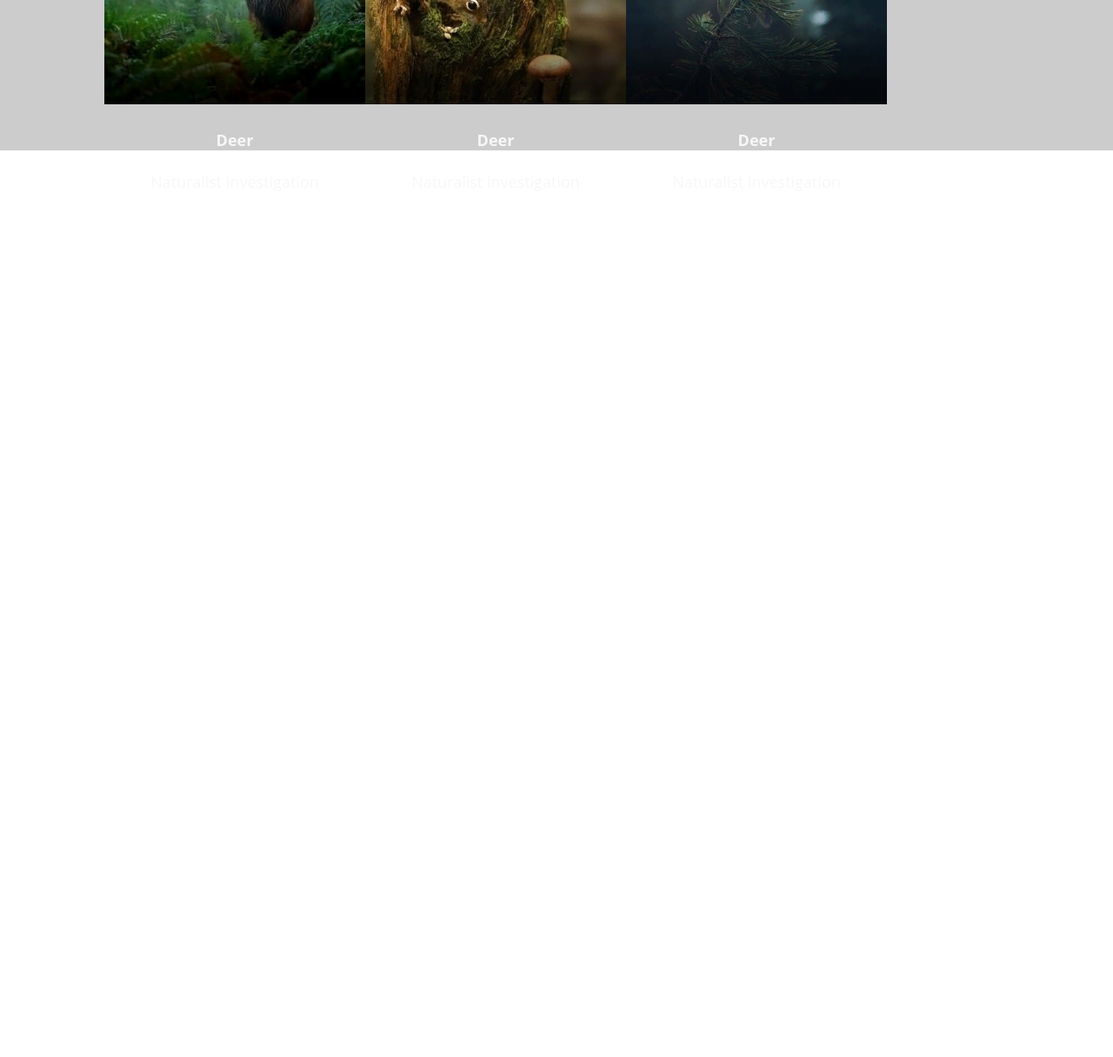
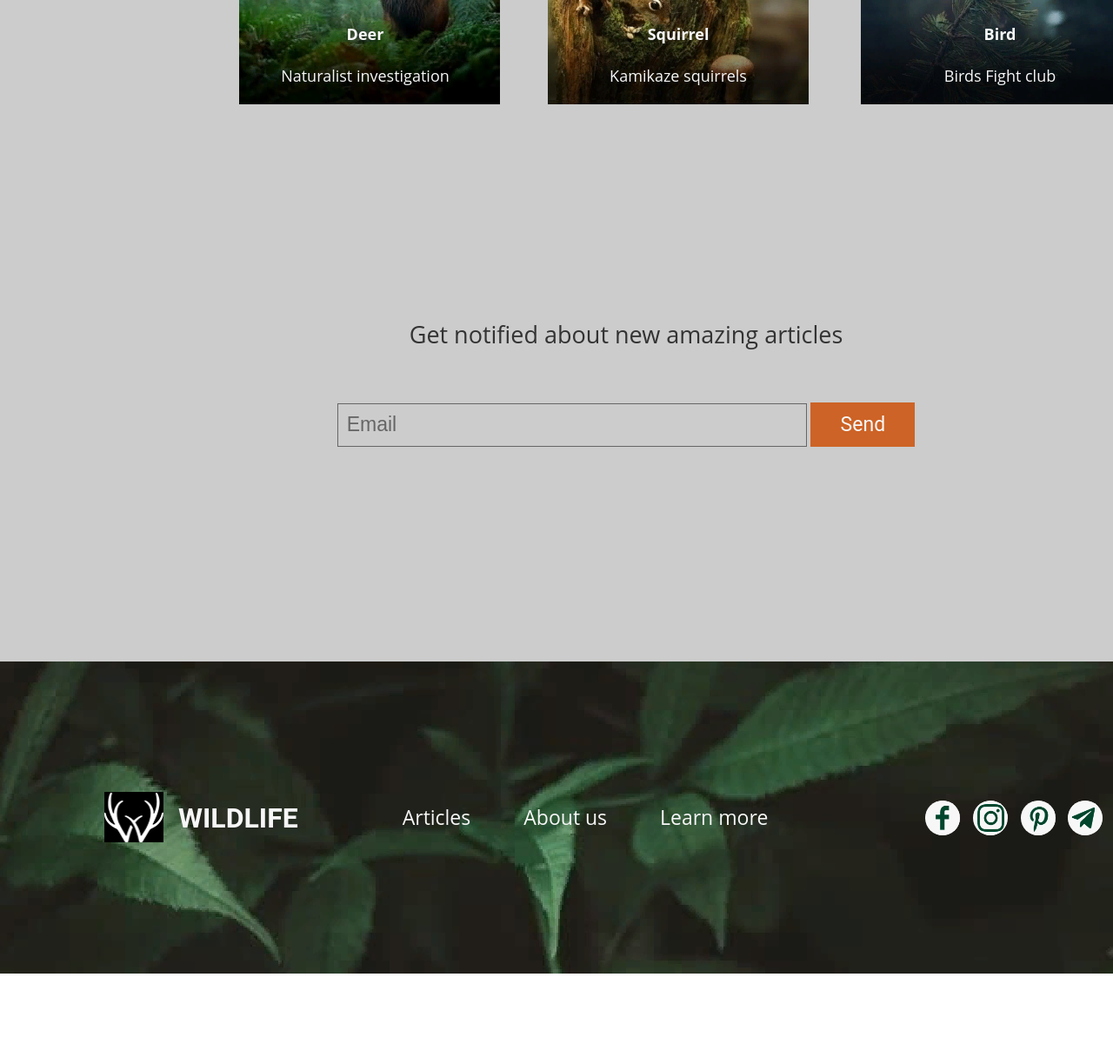
Before and after one commit to BorisVian1/rsschool-cv, a plain HTML site: page wildlife/index.html in a window 1280 px wide. Shown: the part 1387-2603 px from the top of the page at 87% size. After the commit the page ends 2507 px from the top, so only its background shows below. Drawn offline with Linux system fonts and the light colour scheme.

Commit message:
feat: add css file

```diff
--- a/wildlife/index.html
+++ b/wildlife/index.html
@@ -12,7 +12,7 @@
                 <div class="heading">
                     <img class="logo" src="./assets/img/icons-menu.png" alt="icon">
                     <h1>Wildlife</h1>
-                    <nav>
+                    <nav class="nav-1">
                         <ul class="menu">
                             <li><a href="#">Blog</a></li>
                             <li><a href="#">Contacts</a></li>
@@ -45,26 +45,58 @@
                 </div>
                 <div class="animal">
                     <div class="animal_items">
-                        <img src="./assets/img/items_1.png" alt="items">
-                        <h4>Deer</h4>
-                        <p>Naturalist investigation</p>
+                        <img style="margin-left: 5px;" src="./assets/img/items_1.png" alt="items">
+                        <div class="animal-text-one animal-w-h"">
+                            <h4>Deer</h4>
+                            <p>Naturalist investigation</p>
+                        </div>
                     </div>
                     <div class="animal_items">
-                        <img src="./assets/img/items_2.png" alt="items">
-                        <h4>Deer</h4>
-                        <p>Naturalist investigation</p>
+                        <img style="margin-left: 60px;" src="./assets/img/items_2.png" alt="items">
+                        <div class="animal-text-two animal-w-h">
+                            <h4>Squirrel</h4>
+                            <p>Kamikaze squirrels</p>
+                        </div>
                     </div>
                     <div class="animal_items">
-                        <img src="./assets/img/items_3.png" alt="items">
-                        <h4>Deer</h4>
-                        <p>Naturalist investigation</p>
+                        <img style="margin-left: 120px;" src="./assets/img/items_3.png" alt="items">
+                        <div class="animal-text-three animal-w-h">
+                            <h4>Bird</h4>
+                            <p>Birds Fight club</p>
+                        </div>
                     </div>
+                </div>
+                <div class="notified">
+                    <h3>Get notified about new amazing articles</h3>
+                    <form action="serch-e" method="post">
+                        <input type="search" id="search" value="Email">
+                        <input type="button" value="Send" id="button">
+                    </form>
                 </div>
             </div>
         </section>
-        <section><div class="container"></div></section>
-        <section><div class="container"></div></section>
-        <section><div class="container"></div></section>
-        <footer><div class="container"></div></footer>
+        <footer>
+            <div class="container">
+                <div class="flex-cont" style="display: flex;">
+                    <div class="wild heading h1 ">
+                        <img class="logo" src="./assets/img/icons-menu.png" alt="icon">
+                        <h1>Wildlife</h1>
+                    </div>
+                    <nav>
+                        <ul class="menu menu-footer">
+                            <li><a href="#">Articles</a></li>
+                            <li><a href="#">About us</a></li>
+                            <li><a href="#">Learn more</a></li>
+                        </ul>
+                    </nav>
+                    <div class="links">
+                        <a href="#"><img class="icons-read" src="./assets/img/facebook.png" alt="foto"></a>
+                        <a href="#"><img class="icons-read" src="./assets/img/insta.png" alt="foto"></a>
+                        <a href="#"><img class="icons-read" src="./assets/img/P.png" alt="foto"></a>
+                        <a href="#"><img class="icons-read" src="./assets/img/telegram.png" alt="foto"></a>
+                        </div>
+                    </div>
+            </div>
+        </footer>
     </body>
 </html>
--- a/wildlife/style.css
+++ b/wildlife/style.css
@@ -20,10 +20,10 @@ header {
     height: 780px;
     width: 1440px;
 }
+
 .container {
     width:
     1200px;
-    height: 520px;
     margin: 0 auto;
 }
 
@@ -42,6 +42,8 @@ header {
 }
 
 .heading h1 {
+    padding: 0;
+    margin: 0;
     cursor: none;
     font-family: Roboto;
     font-size: 32px;
@@ -51,7 +53,7 @@ header {
     margin-left: 17px;
 }
 
-nav {
+.nav-1 {
     margin-left: 450px;
     margin-top: 35px;
 }
@@ -130,7 +132,6 @@ nav {
     letter-spacing: 2px;
 }
 
-
 .survival p {
     font-family: Open Sans;
     margin-top: 51px;
@@ -160,7 +161,7 @@ nav {
 
 #latest {
     background-color: #cccccc;
-    height: 780px;
+    height: 1368px;
     width: 1440px;
     padding: 0;
     margin: 0;
@@ -196,14 +197,130 @@ nav {
 .animal {
     margin-top: 120px;
     display: flex;
-    text-align: center;
-    align-items: center;
+    justify-content: center;
 }
 
 .animal_items {
     width: 300px;
+    display: block;
+}
+.animal-w-h {
+    width: 300px;
+    height: 360px;
 }
 
-.animal_items img:last-child {
+.animal-text-one h4 p,
+.animal-text-two h4 p,
+.animal-text-three h4 p
+{
+    font-weight: 400;
+    font-size: 17px;
+    line-height: 27px;
+    font-style: normal;
+}
+.animal-text-one {
+    position: absolute;
+    top: 1390px;
+    left: 270px;
+    text-align: center;
+}
+
+.animal-text-two {
+    position: absolute;
+    top: 1390px;
+    left: 630px;
+    text-align: center;
+}
+
+.animal-text-three {
+    position: absolute;
+    top: 1390px;
+    left: 1000px;
+    text-align: center;
+}
+
+.notified {
+    margin-top: 239px;
+    text-align: center;
+}
+
+.notified h3 {
+    margin: 0 auto;
+    width: 526px;
+    height: 41px;
+    font-size: 27px;
+    line-height: 41px;
+    font-weight: 400;
+    font-style: normal;
+    color: #333333;
+}
+
+#search {
+    margin-top: 59px;
+    width: 540px;
+    height: 50px;
+    background: none;
+    font-size: 23px;
+    padding: 0 10px;
+    color: #666666;
+    border: 1px solid #666666;
+    padding-bottom: 2px;
+    outline: none;
+}
+
+#search:hover {
+    color: #CD6326;
+    border-color: silver;
+}
+
+#button {
+    cursor: pointer;
+    width: 120px;
+    height: 51px;
+    color: #F7F7F7;
+    background-color: #CD6326;
+    font-family: Roboto;
+    font-style: normal;
+    font-weight: normal;
+    font-size: 23px;
+    line-height: 27px;
+    align-items: center;
+    text-align: center;
+    border: none;
+}
+
+#button:hover {
+    opacity: 0.6;
+}
+
+footer {
+    background: url("../wildlife/assets/img/footer.jpg") no-repeat center top;
+    width: 1440px;
+    height: 359px;
+}
+
+.wild {
+    padding-top: 150px;
+}
+
+.menu-footer {
+    padding-top: 163px;
     margin-left: 120px;
 }
+
+.icons-read {
+    border-radius: 50%;
+    background: #F7F7F7;
+    width: 40px;
+    height: 40px;
+    margin-right: 10px;
+}
+
+.icons-read:hover {
+    border: 2px solid #CD6326;
+}
+
+.links {
+    margin-top: 160px;
+    margin-left: 120px;
+}
```
Also changed, not shown: wildlife/assets/img/P.png (added), wildlife/assets/img/facebook.png (added), wildlife/assets/img/footer.jpg (added), wildlife/assets/img/insta.png (added), wildlife/assets/img/telegram.png (added).
